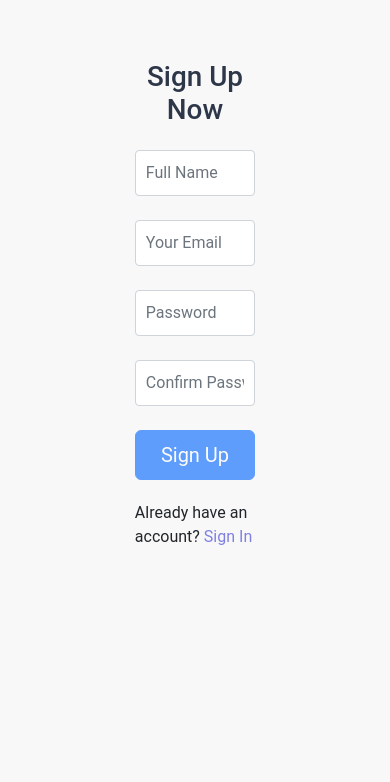
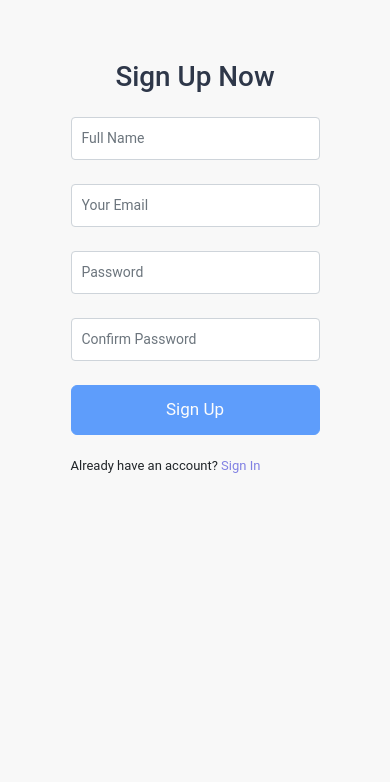
Before and after one commit to TahaHussain0911/jobboard, a plain HTML site: page Sign Up/index.html in a window 390 px wide. Shown: the part 62-844 px from the top of the page. Drawn offline with nearby package versions, Linux system fonts and the light colour scheme.

Commit message:
Form Changes

```diff
--- a/css/media.css
+++ b/css/media.css
@@ -24,25 +24,38 @@
     .jobs .content div {
         margin: 10px 0;
     }
+
     .jobs .content div {
         margin: 5px 0;
     }
+
     .jobs .jobcard .content .require b {
         font-size: 18px;
     }
-    .jobs .jobcard .content .require ul{
+
+    .jobs .jobcard .content .require ul {
         font-size: 15px;
         margin: 5px 0;
     }
-    .jobs .jobcard .content .require li{
+
+    .jobs .jobcard .content .require li {
         font-size: 14px;
     }
-    .top::before{
+
+    .top::before {
         height: 50%;
         top: 5%;
     }
 }
-@media (max-width:840px) and (min-width:665px){
+@media (max-width:1100px){
+    .mt-2 {
+        width: 40%;
+    }
+}
+@media (max-width:840px) and (min-width:645px) {
+    .mt-2 {
+        width: 50%;
+    }
     .jobs .jobcard {
         column-gap: 1rem;
     }
@@ -72,26 +85,32 @@
     .jobs .jobcard .content .require b {
         font-size: 15px;
     }
-    .jobs .jobcard .content .require ul{
+
+    .jobs .jobcard .content .require ul {
         margin: 2px 0;
     }
-    .jobs .jobcard .content .require li{
+
+    .jobs .jobcard .content .require li {
         font-size: 13px;
     }
-    .top::before{
+
+    .top::before {
         height: 40%;
         top: 5%;
     }
-    .jobs .content{
+
+    .jobs .content {
         width: 50%;
         /* background-color: green; */
     }
+
     .menu p {
         margin: 10px;
         font-size: 40px;
     }
 
 }
+
 @media (max-width:600px) {
     .jobs .jobcard {
         column-gap: 1rem;
@@ -102,9 +121,10 @@
         margin-bottom: 10px;
     }
 
-    .jobs .jobcard{
+    .jobs .jobcard {
         width: 90%;
     }
+
     .jobs .jobcard img {
         width: 100%;
         height: 200px;
@@ -124,52 +144,88 @@
     .jobs .jobcard .content .require b {
         font-size: 17px;
     }
-    .jobs .jobcard .content .require ul{
+
+    .jobs .jobcard .content .require ul {
         margin: 2px 0;
     }
-    .jobs .jobcard .content .require li{
+
+    .jobs .jobcard .content .require li {
         font-size: 14px;
     }
-    .top::before{
+
+    .top::before {
         height: 40%;
         top: 5%;
     }
-    .jobs .content{
+
+    .jobs .content {
         width: 100%;
         /* background-color: green; */
     }
+
     .menu p {
         margin: 10px;
         font-size: 28px;
     }
-    .hero{
+
+    .hero {
         padding: 15px 0px;
     }
-    .hero .logo a{
+
+    .hero .logo a {
         font-size: 21px;
     }
-    .logsection{
+
+    .logsection {
         margin-top: 0;
+        gap: 1rem;
     }
-.logsection a{
+
+    .logsection a {
         font-size: 15px;
     }
-.menu input{
+
+    .menu input {
         width: 90%;
         font-size: 18px;
     }
-button#show-all{
+
+    button#show-all {
         width: 100%;
     }
+
     #Location {
         border-top: 2px solid rgb(224, 211, 211);
         border-left: 0px;
     }
+
     header {
 
         justify-content: space-around;
     }
-  .searchbar{
+
+    .searchbar {
         flex-direction: column;
     }
+    .menu .searchbar{
+        width: 94%;
+
     }
+    .mt-2 {
+        width: 64%;
+    }
+}
+@media (max-width:450px){
+    .form-control{
+        font-size: 14px;
+    }
+    .mt-2 {
+        width: 70%;
+    }
+    .mt-2 .btn{
+        font-size: 17px;
+    }
+    .question{
+        font-size: 13px;
+    }
+}
--- a/css/style.css
+++ b/css/style.css
@@ -75,7 +75,7 @@ header {
 }
 .menu .searchbar{
   background-color: white;
-  width: 101.5%;
+  width: 103%;
   padding: 10px;
 }
 .searchbar{
```
Lines whose indentation alone changed are shown as unchanged.
